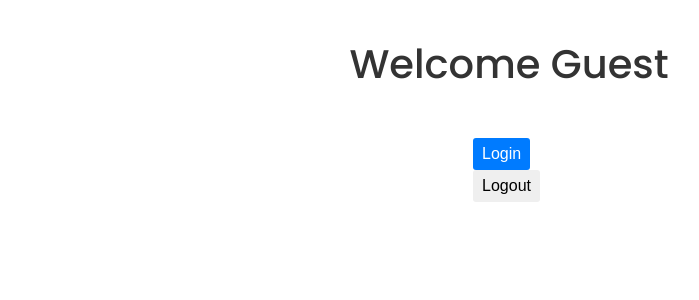
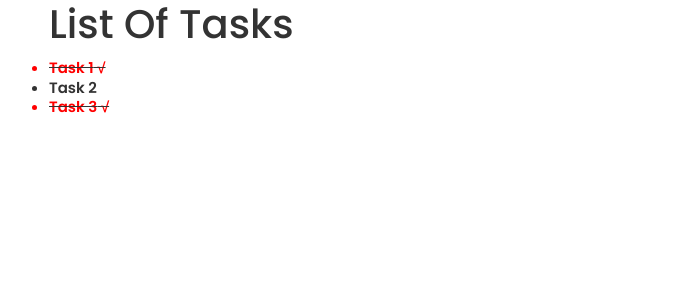
Before and after one commit to pengravity/hooks-sandbox, a React (Create React App) app: page / in a window 1280 px wide. Shown: the top 300 px of the page, without its empty margins (131-830 px from the left). Built offline with nearby package versions, Linux system fonts and the light colour scheme; the HTML template or start-up script is replaced by a standard one.

Commit message:
conditionals, conditional with props

```diff
--- a/src/App.css
+++ b/src/App.css
@@ -24,6 +24,14 @@
   padding: 0;
   box-sizing: border-box;
   scroll-behavior: smooth;
+}
+
+.orange {
+  background-color: orange;
+}
+
+.complete {
+  color: red;
 }
 
 html {
--- a/src/App.js
+++ b/src/App.js
@@ -4,11 +4,12 @@ import Counter from './components/Counter';
 import UseStateArray from './components/UseStateArray';
 import UseStateObjects from './components/UseStateObjects';
 import Conditionals3 from './components/Conditionals3';
+import ConditionalsWithProps from './components/ConditionalsWithProps/ConditionalsWIthProps';
 
 function App() {
   return (
     <div>
-      <Conditionals3 />
+      <ConditionalsWithProps />
     </div>
   );
 }
--- a/src/components/Conditionals3.js
+++ b/src/components/Conditionals3.js
@@ -1,6 +1,6 @@
 import { useState } from 'react';
 
-// logical and && operator
+// Ternary operator
 const Conditionals3 = () => {
   const [isLoggedIn, setIsLoggedIn] = useState(false);
 
@@ -11,18 +11,27 @@ const Conditionals3 = () => {
     setIsLoggedIn(false);
   };
 
+  const toggleLogin = () => {
+    setIsLoggedIn(!isLoggedIn);
+  };
+
   return (
     <div className='container'>
+      <div className={isLoggedIn ? 'orange' : ''}>
         <div className='--text-center --my2 --p2'>
           {isLoggedIn ? <h1>Welcome Joe</h1> : <h1>Welcome Guest</h1>}
 
-        <div className='--inline-block --p2 --my2'>
+          <div className=' --p2 --my2 --center-all'>
             <button onClick={login} className='--btn --btn-primary '>
               Login
             </button>
             <button onClick={logout} className='--btn  '>
               Logout
             </button>
+            <button onClick={toggleLogin} className='--btn --btn-danger  '>
+              Toggle {isLoggedIn ? 'logout' : 'login'}
+            </button>
+          </div>
         </div>
       </div>
     </div>
--- /dev/null
+++ b/src/components/ConditionalsWithProps/ConditionalsWIthProps.js
@@ -0,0 +1,13 @@
+import { useState } from 'react';
+import ListOfTasks from './ListOfTasks';
+
+// Ternary operator
+const ConditionalsWithProps = () => {
+  return (
+    <div className='container'>
+      <ListOfTasks />
+    </div>
+  );
+};
+
+export default ConditionalsWithProps;
--- /dev/null
+++ b/src/components/ConditionalsWithProps/ListOfTasks.js
@@ -0,0 +1,16 @@
+import Task from './Task';
+
+const ListOfTasks = () => {
+  return (
+    <div className='container'>
+      <h1>List Of Tasks</h1>
+      <ul className='--text-p --fw-bold'>
+        <Task name='Task 1' isCompleted={true} />
+        <Task name='Task 2' isCompleted={false} />
+        <Task name='Task 3' isCompleted={true} />
+      </ul>
+    </div>
+  );
+};
+
+export default ListOfTasks;
--- /dev/null
+++ b/src/components/ConditionalsWithProps/Task.js
@@ -0,0 +1,12 @@
+const Task = ({ name, isCompleted }) => {
+  if (isCompleted) {
+    return (
+      <del>
+        <li className='complete'>{name} √</li>
+      </del>
+    );
+  }
+  return <li>{name} </li>;
+};
+
+export default Task;
```
Lines whose indentation alone changed are shown as unchanged.
